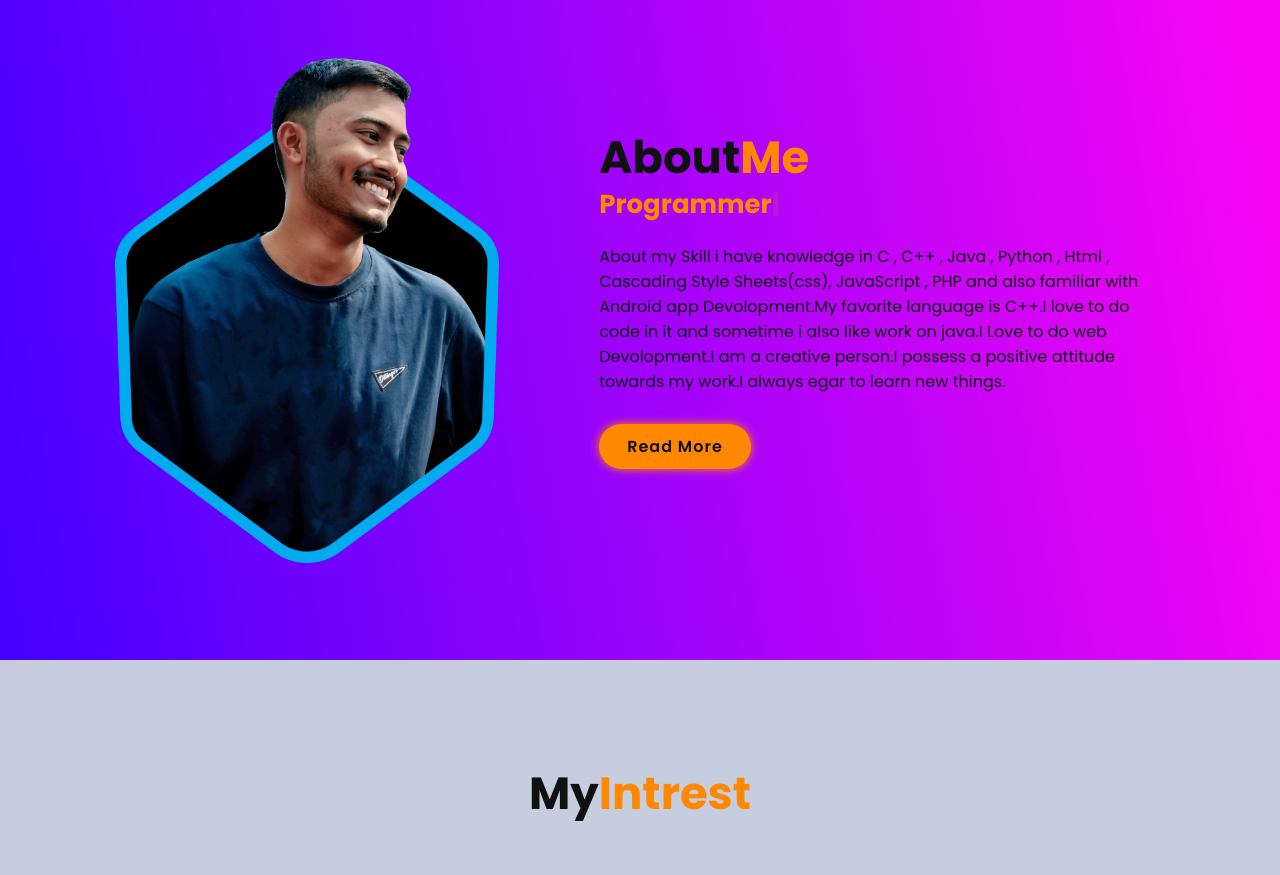
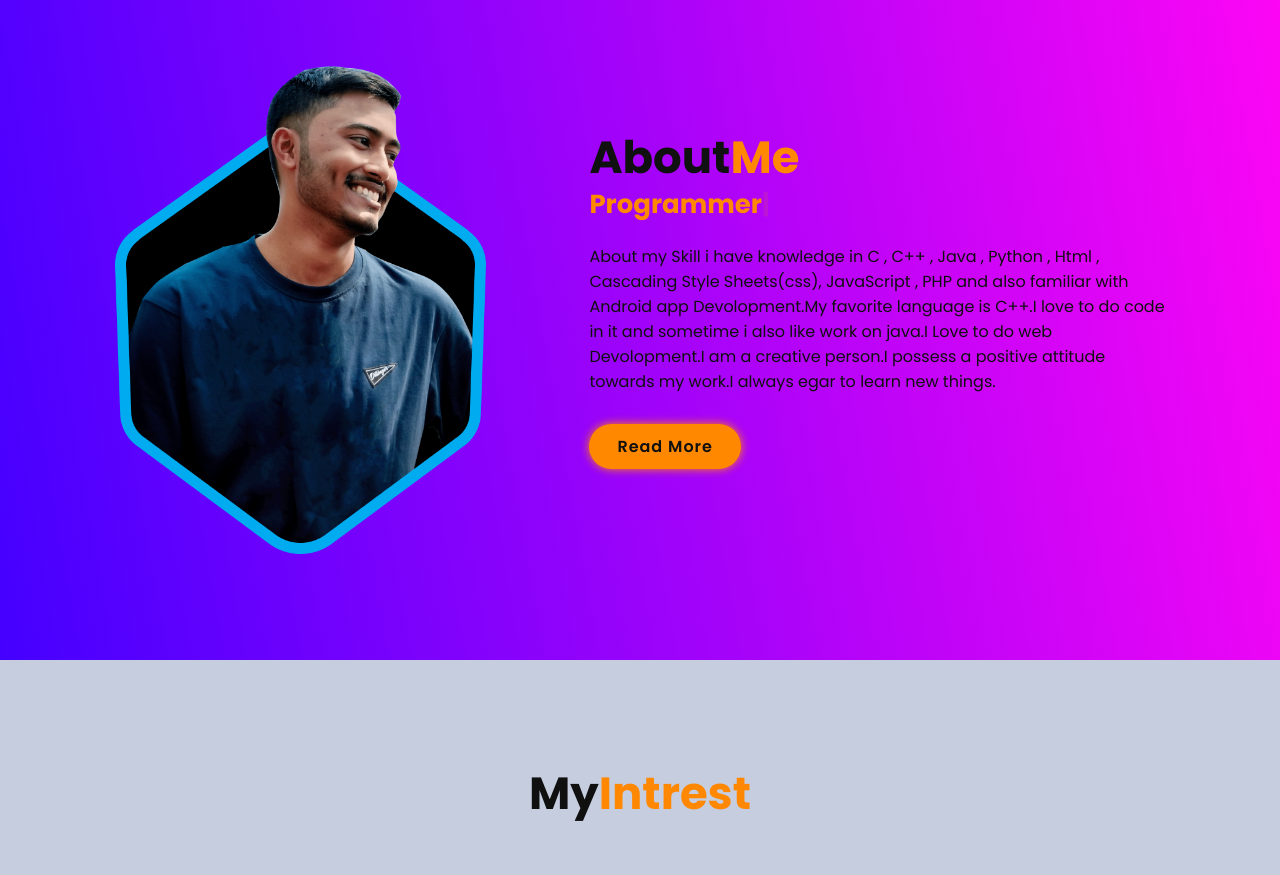
Before and after one commit to abhijitmondal121/abhijitPortfolio, a plain HTML site: page index.html in a window 1280 px wide. Shown: the part 940-1815 px from the top of the page. Drawn offline with nearby package versions, Linux system fonts and the light colour scheme.

Commit message:
Update style.css

```diff
--- a/style.css
+++ b/style.css
@@ -240,7 +240,7 @@
 }
 
 .about-img img{
-    width: 30vw;
+    width: 29vw;
     /* height: 85vh; */
 }
 
@@ -249,7 +249,7 @@
     font-size: 4.5rem;
 }
 .about-content{
-    margin-left: 80px;
+    margin-left: 83px;
 }
 .about-content h2{
     text-align: left;
```
